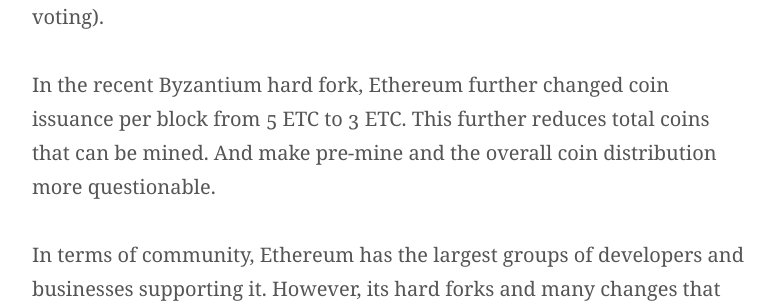
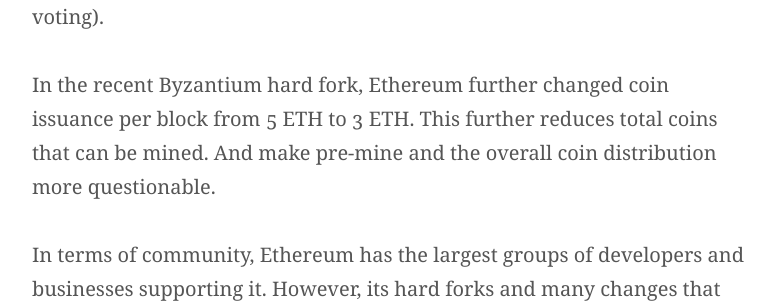
Before and after one commit to ellaism/ellaism.org, a Jekyll site: the page built from comparison.md, in a window 1280 px wide and 900 px high, scrolled down 619 px. Shown: the part 189-492 px from the top of the window, without its empty margins (251-1027 px from the left). Built offline with Jekyll 4.4.1, drawn with Linux system fonts in a browser that asks for light colours; our own code applies the rules of GitHub Pages for plain Markdown files.

Commit message:
ETC -> ETH

```diff
--- a/comparison.md
+++ b/comparison.md
@@ -21,7 +21,7 @@
 CarbonVote (one-ETH-one-vote style of voting).
 
 In the recent Byzantium hard fork, Ethereum further changed coin issuance per
-block from 5 ETC to 3 ETC. This further reduces total coins that can be mined.
+block from 5 ETH to 3 ETH. This further reduces total coins that can be mined.
 And make pre-mine and the overall coin distribution more questionable.
 
 In terms of community, Ethereum has the largest groups of developers and
```
